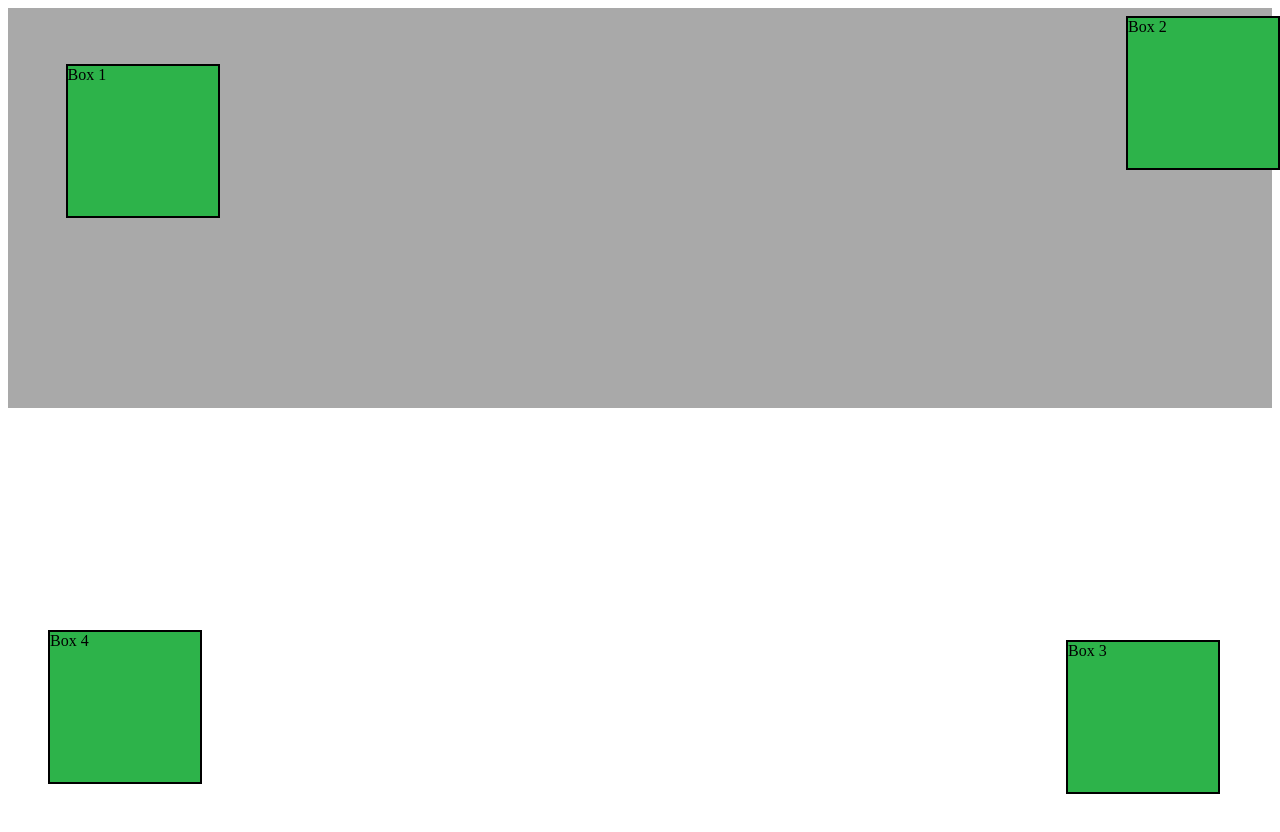
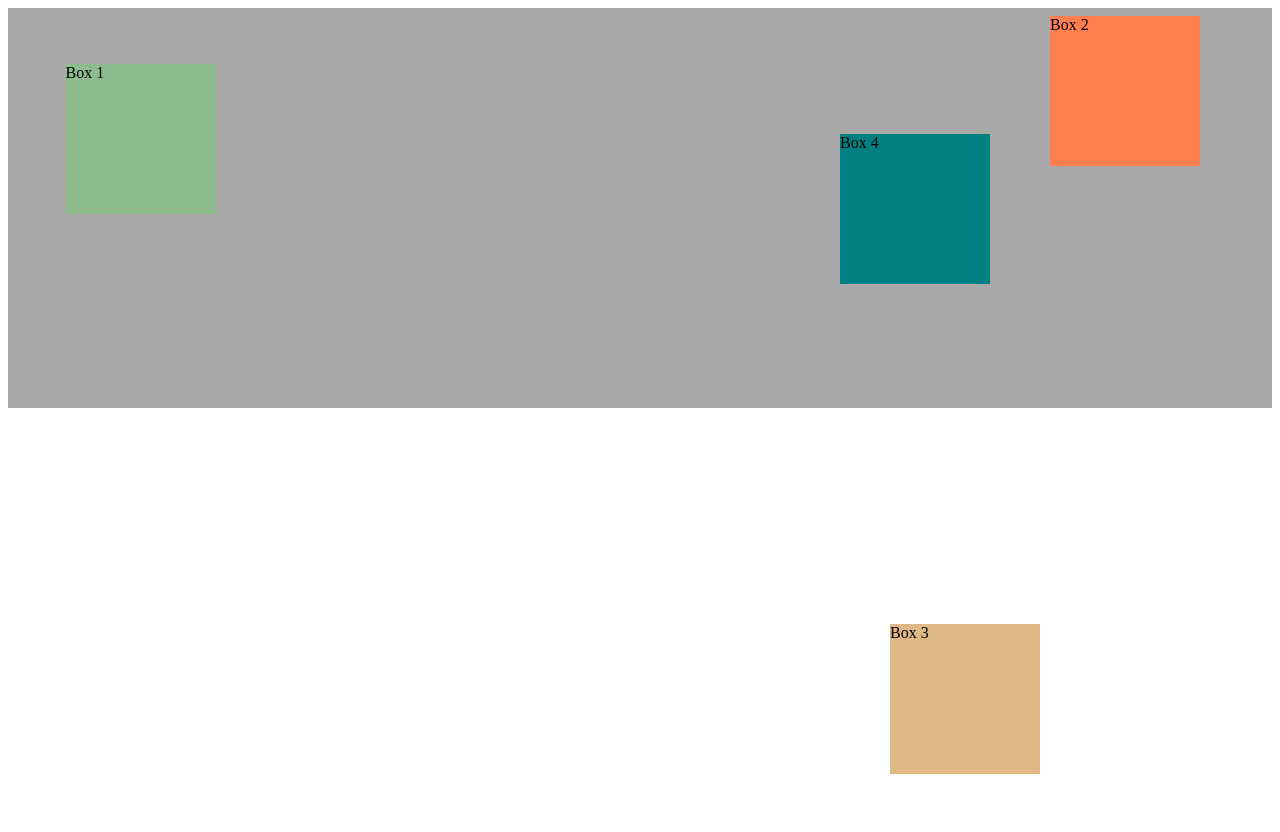
Before and after one commit to Zane-Gilfillan/git-test, a plain HTML site: page class-example-code/gitlab-index.html in a window 1280 px wide. Drawn offline with Linux system fonts and the light colour scheme.

Commit message:
edited some of the styling in fixed

```diff
--- a/class-example-code/css-code/fixed.css
+++ b/class-example-code/css-code/fixed.css
@@ -12,32 +12,35 @@
     position: fixed;
     width: 150px;
     height: 150px;
-    background: #2db34a;
-    border: 2px solid black;
+    /* background: #2db34a; */
+    /* border: 2px solid black; */
   }
 
   /* Box rules: percentages define anchors (i.e. position of each box relative to browser window) */
 
   .box-1 {
+    background: darkseagreen;
     top: 6%;
     left: 2%;
   }
 
   .box-2 {
+    background: coral;
     top: 0;
-    right: -40px;
+    right: 40px;
   }
 
   .box-3 {
-    right: 20px;
-    bottom: -10px;
+    background: burlywood;
+    right: 200px;
+    bottom: 10px;
   }
 
   .box-4 {
-    bottom: 0;
+    background: teal;
+    bottom: 500px;
+    left: 800px;
   }
-
-
 
   .browser-push {
     height: 100vh;
```
